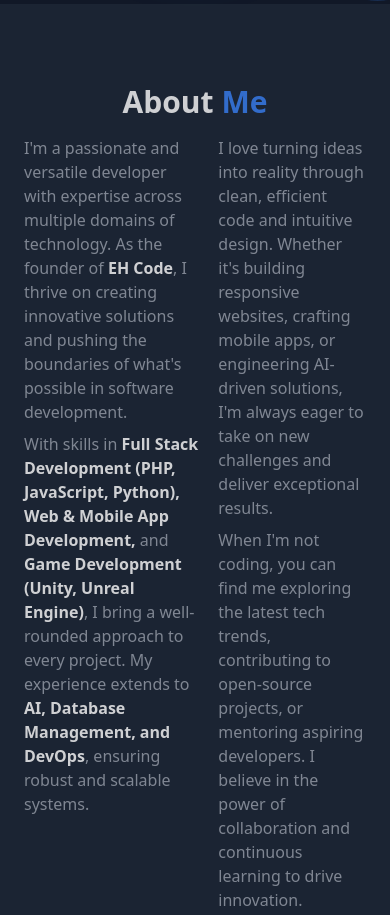
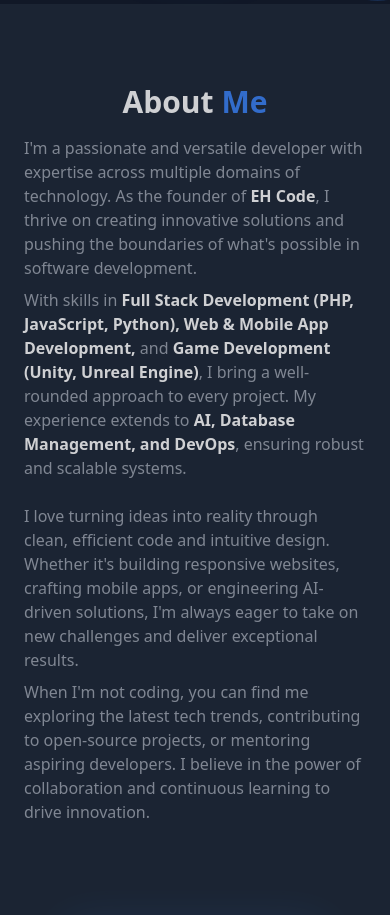
Before and after one commit to Emminice/hundeyin-emmanuel, a plain HTML site: page index.html in a window 390 px wide. Shown: the part 840-1755 px from the top of the page. Drawn offline with nearby package versions, Linux system fonts and the light colour scheme.

Commit message:
Updated website design

```diff
--- a/index.html
+++ b/index.html
@@ -89,11 +89,11 @@
                 About <span class="text-blue-500">Me</span>
             </h2>
             <div class="flex max-w-7xl mx-auto space-x-4 mb-12">
+                <div class="flex flex-col md:flex-row max-w-7xl mx-auto space-y-4 md:space-y-0 md:space-x-4 mb-12">
                     <div class="max-w-3xl">
                         <p class="text-gray-400 text-left mb-2">
                             I'm a passionate and versatile developer with expertise across multiple domains of technology. As the founder of <span class="text-white font-bold">EH Code</span>, I thrive on creating innovative solutions and pushing the boundaries of what's possible in software development.
                         </p>
-
                         <p class="text-gray-400 text-left mb-2">
                             With skills in <span class="text-white font-bold">Full Stack Development (PHP, JavaScript, Python), Web & Mobile App Development,</span> and <span class="text-white font-bold"> Game Development (Unity, Unreal Engine)</span>, I bring a well-rounded approach to every project. My experience extends to <span class="text-white font-bold">AI, Database Management, and DevOps</span>, ensuring robust and scalable systems.
                         </p>
@@ -106,6 +106,15 @@
                             When I'm not coding, you can find me exploring the latest tech trends, contributing to open-source projects, or mentoring aspiring developers. I believe in the power of collaboration and continuous learning to drive innovation.
                         </p>
                     </div>
+                </div>
+                <!-- <div class="max-w-3xl">
+                    <p class="text-gray-400 text-left mb-2">
+                        I love turning ideas into reality through clean, efficient code and intuitive design. Whether it's building responsive websites, crafting mobile apps, or engineering AI-driven solutions, I'm always eager to take on new challenges and deliver exceptional results.
+                    </p>
+                    <p class="text-gray-400 text-left mb-2">
+                        When I'm not coding, you can find me exploring the latest tech trends, contributing to open-source projects, or mentoring aspiring developers. I believe in the power of collaboration and continuous learning to drive innovation.
+                    </p>
+                </div> -->
             </div>
 
             <div class="flex flex-col md:flex-row items-center">
```
Lines whose indentation alone changed are shown as unchanged.
